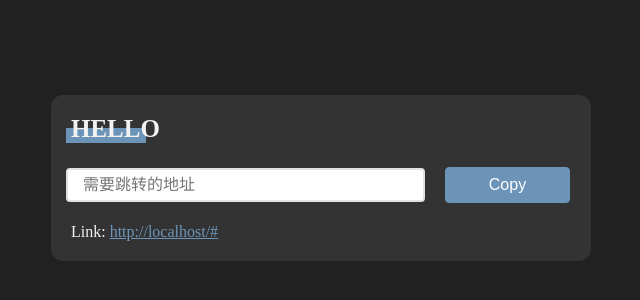
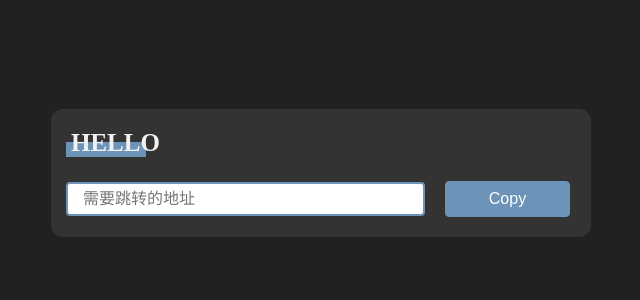
Before and after one commit to weepwood/weepwood-scheme-to-url, a Vue app: page / in a window 1280 px wide. Shown: the part 232-532 px from the top of the page, without its empty margins (319-959 px from the left). Built offline with nearby package versions, Linux system fonts and the light colour scheme.

Commit message:
feat: 优化创建链接的过程

```diff
--- a/src/components/Change.vue
+++ b/src/components/Change.vue
@@ -1,7 +1,7 @@
 <template>
   <div class="box">
     <!--  标题和创建链接卡片  -->
-    <div class="card">
+    <div id="operate-card" class="card" :style="styles">
       <div class="title">
         <span @click="isShowHistory = !isShowHistory">
           {{ isShowHistory ? "HISTORY" : title }}
@@ -10,19 +10,25 @@
 
       <div v-if="!showCloseMsg">
         <div v-if="!isShowHistory">
-          <input id="url" v-model="url" placeholder="需要跳转的地址"/>
-          <button id="copy"  class="wd-button" @:click="copy">{{ copyText }}</button>
-          <div class="hash">
-            Link:
-            <span
-                class="link"
-                @click="changeUrl(toUrl)"
-                :class="{ none: !toUrl }"
-            >
-            {{ toUrl ? decodeURIComponent(toUrl) : "None" }}
+          <!-- 输入框 -->
+          <input id="url" ref="urlInput" v-model="url" placeholder="需要跳转的地址" @keydown.enter="copy"/>
+          <!-- 复制按钮 -->
+          <button id="copy" class="wd-button" @:click="copy">{{ copyText }}</button>
+          <!-- 展示链接 -->
+          <div class="hash" v-if="url">
+            <span class="link" @click="gotoUrl(toUrl)">
+            {{ decodeURIComponent(toUrl) }}
           </span>
           </div>
         </div>
+      </div>
+    </div>
+
+    <div id="copied-card">
+      <div class="card" v-for="(item) in urlList" :key="item" v-if="!isShowHistory">
+      <span class="link" @click="gotoUrl(item)">
+           {{ decodeURIComponent(item) }}
+          </span>
       </div>
     </div>
     <!-- 链接跳转后提示信息卡片  -->
@@ -33,7 +39,8 @@
       <a class="link" @click="changeUrl(origin)">{{ origin }}</a>
     </div>
     <!-- 本地历史记录卡片 -->
-    <div class="card history" v-if="isShowHistory">
+    <div class="card" id="history" v-if="isShowHistory">
+
       <div v-for="item in history" :key="item.scheme" class="item">
         <div class="link">
           <span
@@ -49,9 +56,11 @@
           {{ formatDate(item.recently).info }}
         </span>
       </div>
-      <button id="invalid-button" class="wd-button"  @:click="invalidHistory">清空记录</button>
+
+      <button id="invalid-button" class="wd-button" @:click="invalidHistory">清空记录</button>
+      <span>所有记录均存放在本地，源代码地址：<a
+          href="https://github.com/weepwood/weepwood-scheme-to-url">GitHub</a></span>
     </div>
-
   </div>
 
   <!-- <div>hello - {{ time }}</div> -->
@@ -66,6 +75,7 @@ export default {
     return {
       time: Date.now(),
       url: "",
+      urlList: [],
       // 从 hash 中获取到需要跳转的 URL
       toUrl: window.location.hash.substring(1),
       isShowLink: false,
@@ -78,6 +88,7 @@ export default {
       showCloseMsg: false,
       origin: window.location.origin,
       title: "HELLO",
+      topFlag: false,
     };
   },
 
@@ -87,6 +98,10 @@ export default {
     this.changeUrl(this.toUrl);
     this.history = JSON.parse(localStorage.getItem("scheme_history"));
     this.history = this.sortByTime(this.history);
+    // 输入框自动获取焦点
+    this.$nextTick(() => {
+      this.$refs.urlInput.focus()
+    })
   },
   methods: {
     // 跳转到对应 URL
@@ -109,8 +124,14 @@ export default {
         }, 5000);
       }
     },
+    // 展示链接跳转并复制
+    gotoUrl(url) {
+      navigator.clipboard.writeText(url)
+      window.open(url)
+    },
+
     // 历史记录链接跳转并复制
-    toHistoryUrl(url){
+    toHistoryUrl(url) {
       navigator.clipboard.writeText(window.location.origin + "/#" + url)
       window.open(url)
     },
@@ -144,7 +165,7 @@ export default {
       }
     },
     // 清空历史记录
-    invalidHistory(){
+    invalidHistory() {
       localStorage.clear();
       location.reload();
     },
@@ -206,6 +227,10 @@ export default {
     copy() {
       navigator.clipboard.writeText(this.copyUrl).then(() => {
         this.copyText = "Success";
+        // 将 url 内容保存到 url List 中
+        this.urlList.unshift(window.location.origin + "/#" + this.url)
+        // 清空 url 内容
+        this.url = '';
         setTimeout(() => {
           this.copyText = "Copy";
         }, 1000);
@@ -213,8 +238,7 @@ export default {
     },
   },
   watch: {
-    $route: function (to, from) {
-      // console.log("URL 变化了:", to, from);
+    $route: function (to) {
       this.toUrl = to.hash.substring(1);
       this.changeUrl(this.toUrl);
     },
@@ -225,17 +249,31 @@ export default {
       this.copyUrl = window.location.origin + "/#" + this.url;
       return this.copyUrl;
     },
+    styles() {
+      if (this.topFlag === true || this.url !== '') {
+        this.topFlag = true;
+        return {
+          marginTop: 20 + 'px'
+        }
+      }
+    }
   },
 };
 </script>
 
 <style scoped>
 .box {
-  position: absolute;
-  top: 50%;
-  left: 50%;
-  transform: translate(-50%, -50%);
+  display: flex;
+  flex-direction: column;
+  align-items: center;
 }
+
+
+/* 垂直居中 */
+#operate-card {
+  margin-top: calc((100vh - 135px) * 0.5);
+}
+
 
 .card {
   background-color: #333333;
@@ -282,17 +320,12 @@ export default {
   cursor: pointer;
 }
 
-.none {
-  color: inherit;
-  text-decoration: none;
-  cursor: inherit;
+.item {
+  display: grid;
+  grid-template-columns: 60% 10% 30%;
+  margin-bottom: 15px;
 }
 
-.history .item {
-  display: grid;
-  grid-template-columns: 60% 10% 30%;
-  margin-bottom: 10px;
-}
 
 #url {
   background: #fff;
@@ -312,7 +345,8 @@ export default {
   outline: none;
 }
 
-.wd-button{
+
+.wd-button {
   background: #6c94b8;
   color: white;
   border: 1px solid #6c94b8;
@@ -326,12 +360,15 @@ export default {
   font-size: 16px;
 }
 
-#invalid-button{
+#invalid-button {
   margin: auto;
+  margin-right: 10px;
 }
 
 .closeMsg {
   line-height: 25px;
   cursor: pointer;
 }
+
+
 </style>
```
